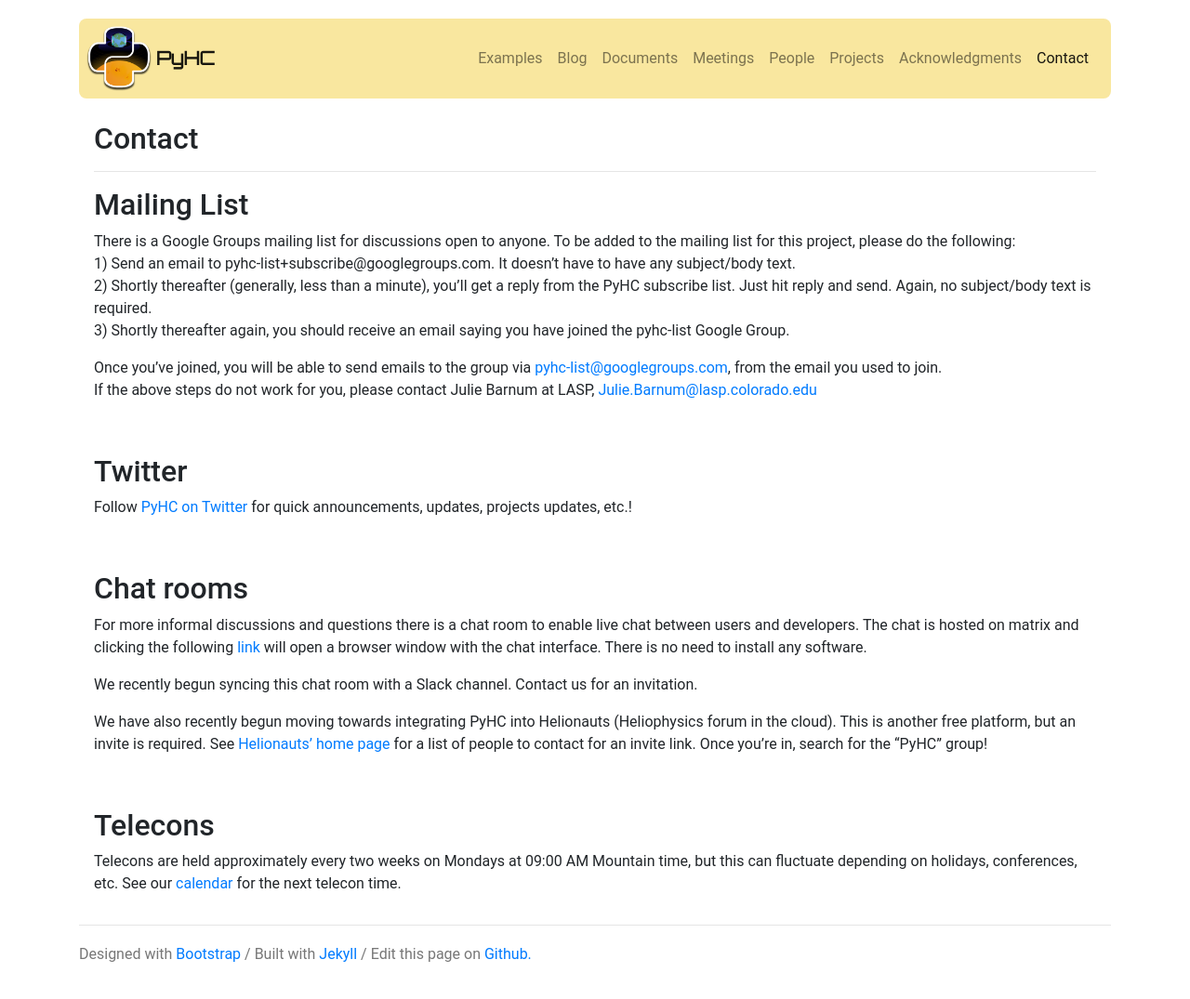
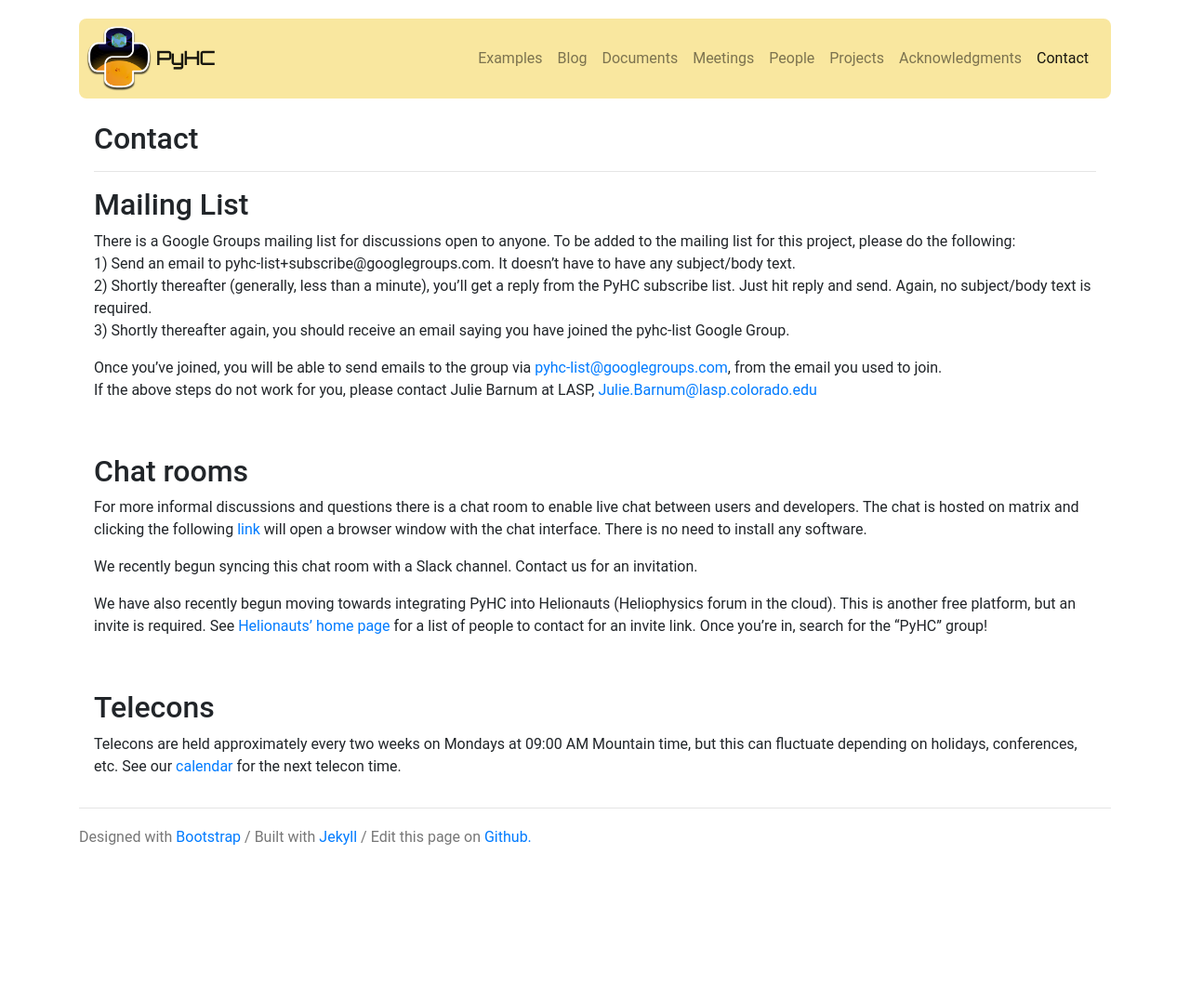
Before and after one commit to heliophysicsPy/heliophysicsPy.github.io, a Jekyll site: the page built from _pages/contact.md, in a window 1280 px wide. Shown: the whole page at 93% size. Built offline with Jekyll 4.4.1, drawn with Linux system fonts in a browser that asks for light colours; nearby versions of some CDN libraries; after the commit the page ends 949 px from its top, so only the background shows below that.

Commit message:
Remove Twitter

```diff
--- a/_pages/contact.md
+++ b/_pages/contact.md
@@ -15,11 +15,6 @@ If the above steps do not work for you, please contact Julie Barnum at LASP, [Ju
 
 <br>
 
-## Twitter
-Follow [PyHC on Twitter](https://twitter.com/PyHC_official) for quick announcements, updates, projects updates, etc.!
-
-<br>
-
 ## Chat rooms
 For more informal discussions and questions there is a chat room to enable live chat between users and developers. The chat is hosted on matrix and clicking the following [link](https://app.element.io/#/room/#heliopython:openastronomy.org) will open a browser window with the chat interface. There is no need to install any software.
 
```
